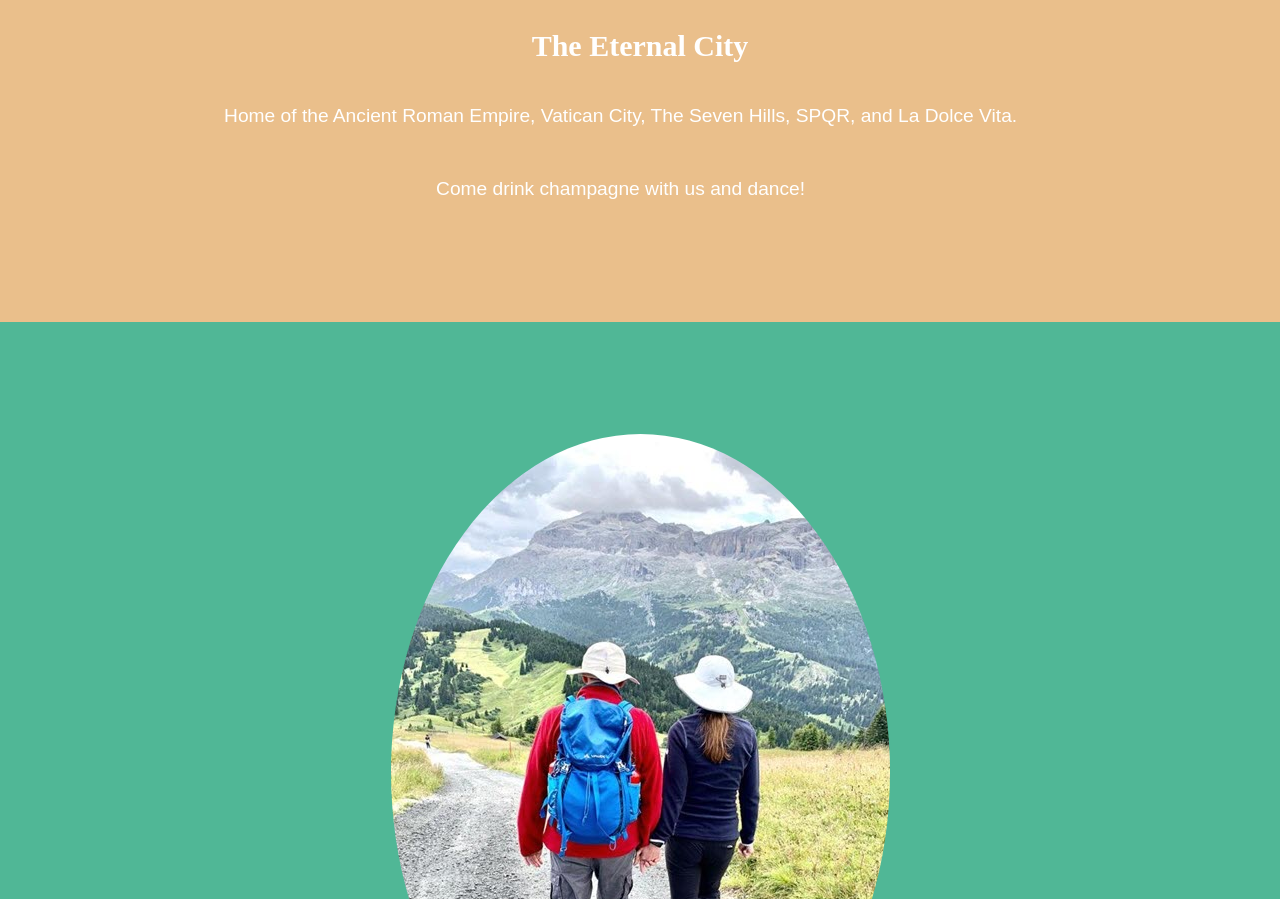
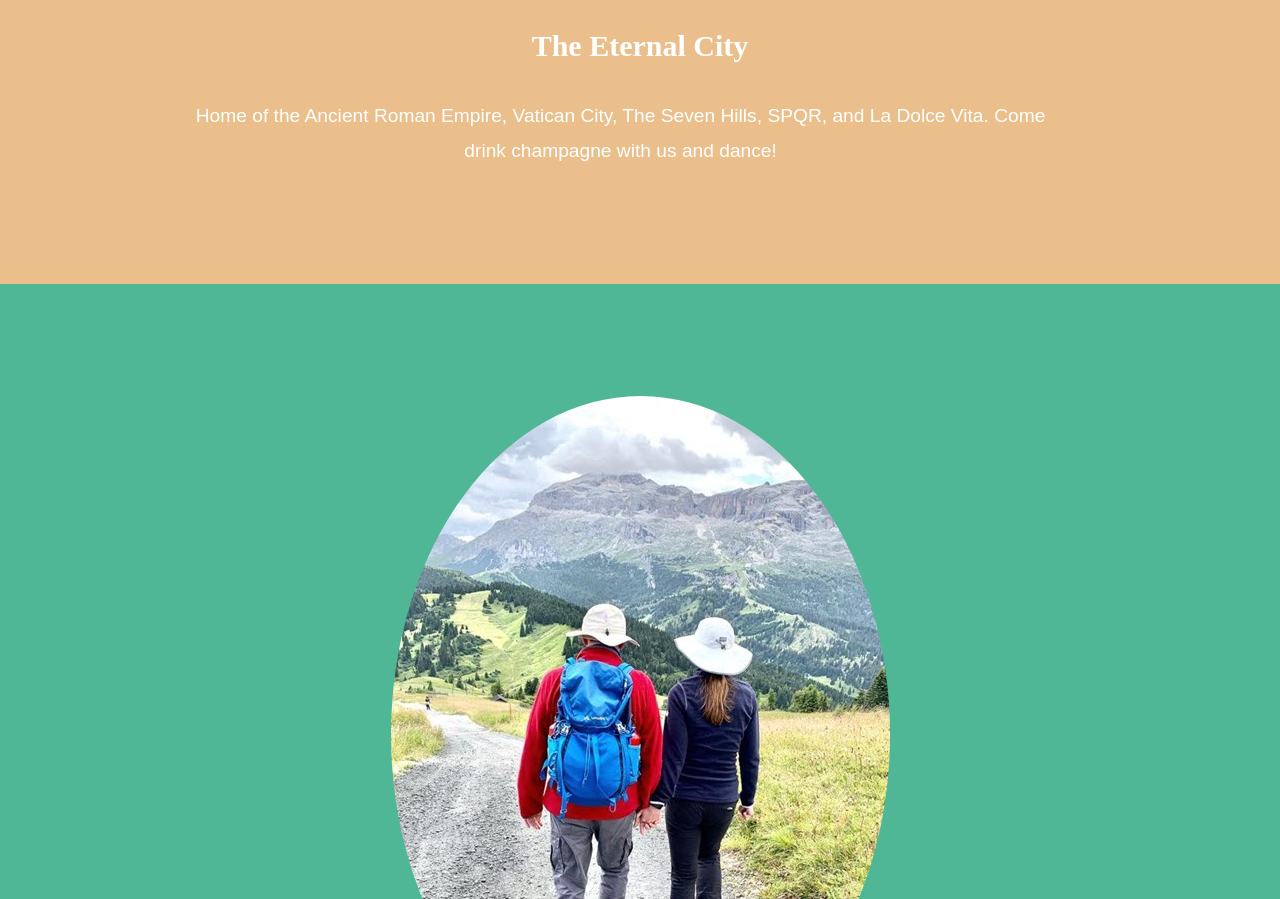
Before and after one commit to jessemadsen1/jessemadsen1.github.io, a plain HTML site: page index.html in a window 1280 px wide. Shown: the part 2292-3191 px from the top of the page. Drawn offline with Linux system fonts and the light colour scheme; a script that the page names is missing; a web font is replaced by a local one.

Commit message:
Update index.html

```diff
--- a/index.html
+++ b/index.html
@@ -90,8 +90,7 @@
       </div>
       <img class="asheville-image round" src="photos/rome.jpeg" />
       <h4>The Eternal City</h4>
-      <p>Home of the Ancient Roman Empire, Vatican City, The Seven Hills, SPQR, and <il>La Dolce Vita</il>. </p>
-      <p>Come drink champagne with us and dance!</p>
+      <p>Home of the Ancient Roman Empire, Vatican City, The Seven Hills, SPQR, and <il>La Dolce Vita</il>. Come drink champagne with us and dance!</p>
     </div>
   </section>
   <section id="getting-there" class="pane">
```
